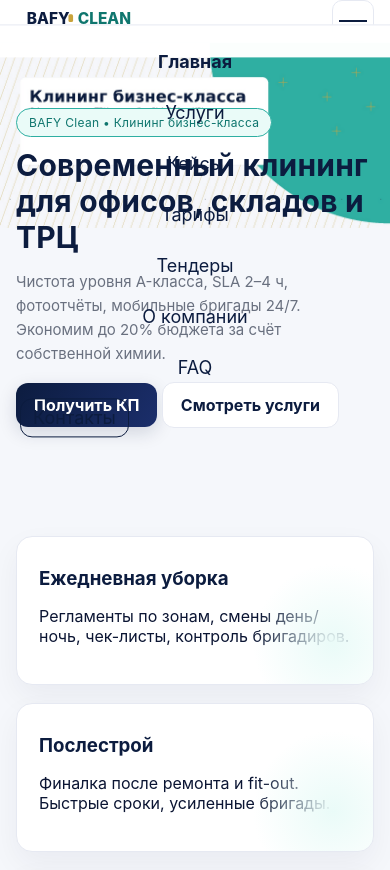
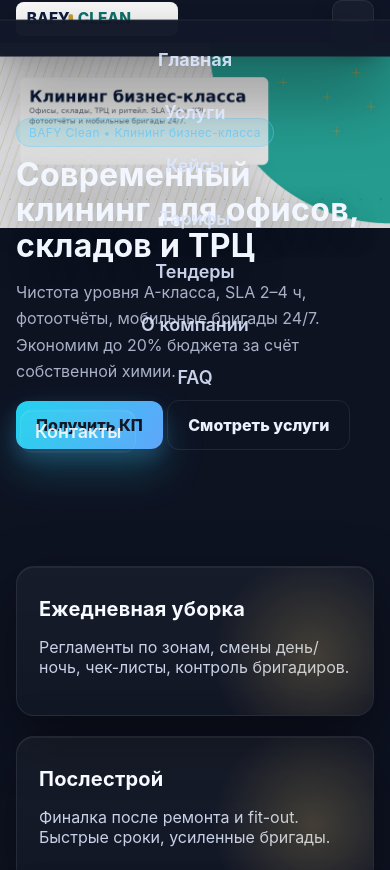
Before and after one commit to ilyakovalenko22/baby-clean-3, a plain HTML site: page index.html in a window 390 px wide. Shown: the top 870 px of the page. Drawn offline with Linux system fonts and the light colour scheme.

Commit message:
Update styles.css

```diff
--- a/styles.css
+++ b/styles.css
@@ -1,74 +1,105 @@
 
+/* BAFY Clean вЂ” v5 Dark Luxe */
 :root{
-  --bg:#F5F7FB;--panel:#FFFFFF;--ink:#0B1533;--muted:#69707F;--line:#E6E9F2;
-  --primary:#0F766E;--accent:#2EAFA2;--navy:#0C1C3F;--gold:#C9A33B;
+  --bg:#0E1322;        /* dark backdrop */
+  --panel:#121828;     /* card panels */
+  --elev:#0B1020;      /* header/nav elevated */
+  --ink:#E8ECF7;       /* main text */
+  --muted:#A9B1C6;     /* secondary text */
+  --line:rgba(255,255,255,.08);
+  --primary:#22D3EE;   /* cyan accent */
+  --accent:#2EAFA2;    /* teal */
+  --gold:#E9C46A;      /* warm micro detail */
+  --navy:#93C5FD;      /* links on dark (soft blue) */
 }
+
 *{box-sizing:border-box}
 html,body{margin:0;padding:0;background:var(--bg);color:var(--ink);font-family:Inter,system-ui,-apple-system,Segoe UI,Roboto,Helvetica,Arial,sans-serif}
-a{color:var(--primary);text-decoration:none}
+a{color:var(--navy);text-decoration:none}
 .container{max-width:1200px;margin:0 auto;padding:0 24px}
-hr{border:0;border-top:1px solid var(--line);margin:24px 0;opacity:.7}
+hr{border:0;border-top:1px solid var(--line);margin:28px 0;opacity:.8}
 
-header{position:sticky;top:0;background:rgba(255,255,255,.95);backdrop-filter:saturate(1.2) blur(10px);border-bottom:1px solid var(--line);z-index:40}
+/* HEADER */
+header{position:sticky;top:0;background:rgba(18,24,40,.85);backdrop-filter:saturate(1.4) blur(12px);border-bottom:1px solid var(--line);z-index:40;box-shadow:0 10px 30px rgba(0,0,0,.35)}
 .header-inner{display:flex;align-items:center;justify-content:space-between;gap:12px;padding:14px 0}
-nav{display:flex;align-items:center;gap:14px}
-nav a{color:var(--navy);padding:8px 4px;border-radius:8px}
-nav a:hover{background:#F0F3F9}
-.nav-cta{padding:8px 12px;border:1px solid var(--navy);border-radius:12px;color:var(--navy)}
-.burger{display:none;align-items:center;justify-content:center;width:42px;height:42px;border:1px solid var(--line);border-radius:10px;background:#fff;cursor:pointer}
-.burger span{display:block;width:20px;height:2px;background:var(--navy);margin:3px 0;transition:.25s}
+nav{display:flex;align-items:center;gap:16px}
+nav a{color:#DCE7FF;padding:10px 6px;border-radius:10px;font-weight:600;opacity:.9}
+nav a:hover{background:rgba(255,255,255,.06);opacity:1}
+.nav-cta{padding:10px 14px;border:1px solid var(--line);border-radius:12px;background:linear-gradient(180deg,rgba(255,255,255,.06),rgba(255,255,255,.02));color:#F8FAFF;box-shadow:inset 0 1px 0 rgba(255,255,255,.08)}
+.burger{display:none;align-items:center;justify-content:center;width:42px;height:42px;border:1px solid var(--line);border-radius:10px;background:rgba(255,255,255,.04);cursor:pointer;box-shadow:0 8px 20px rgba(0,0,0,.35)}
+.burger span{display:block;width:20px;height:2px;background:#E7ECF9;margin:3px 0;transition:.25s}
 
-.hero img{width:100%;display:block}
+/* HERO */
+.hero img{width:100%;display:block;filter:brightness(.88) saturate(1.05)}
 .overlay{position:relative;margin-top:-220px;padding-bottom:40px}
-.badge{display:inline-block;background:#EAFBF8;color:var(--primary);padding:6px 12px;border:1px solid var(--accent);border-radius:999px;font-size:12px;letter-spacing:.3px}
-h1{font-size:46px;margin:12px 0;color:var(--navy);letter-spacing:.2px}
-.lead{color:var(--muted);max-width:880px;line-height:1.6}
+.badge{display:inline-block;background:rgba(34,211,238,.15);color:#7DD3FC;padding:6px 12px;border:1px solid rgba(125,211,252,.4);border-radius:999px;font-size:12px;letter-spacing:.35px}
+h1{font-size:50px;margin:12px 0;color:#F2F6FF;letter-spacing:.3px;line-height:1.1;text-shadow:0 10px 30px rgba(0,0,0,.35)}
+.lead{color:var(--muted);max-width:900px;line-height:1.65;font-size:18px}
 
-.section{padding:68px 0;border-bottom:1px solid var(--line)}
-.cards{display:grid;grid-template-columns:repeat(3,1fr);gap:18px}
-.card{background:var(--panel);border:1px solid var(--line);padding:22px;border-radius:16px;box-shadow:0 12px 30px rgba(12,28,63,.05);position:relative;overflow:hidden}
-.card:before{content:'';position:absolute;inset:auto -40px -40px auto;width:160px;height:160px;background:radial-gradient(closest-side,#EAFBF8,rgba(234,251,248,0));transform:rotate(15deg)}
-.card h3{margin:8px 0;color:var(--navy)}
-.kpis{display:grid;grid-template-columns:repeat(4,1fr);gap:16px}
-.kpi{background:var(--panel);border:1px solid var(--line);padding:22px;border-radius:14px;text-align:center}
-.kpi .num{font-size:28px;font-weight:800;color:var(--navy)}
+/* SECTIONS */
+.section{padding:76px 0;border-bottom:1px solid var(--line)}
+.cards{display:grid;grid-template-columns:repeat(3,1fr);gap:20px}
+.card{background:linear-gradient(180deg,rgba(255,255,255,.04),rgba(255,255,255,.02));border:1px solid var(--line);padding:22px;border-radius:18px;position:relative;overflow:hidden;box-shadow:
+  0 20px 60px rgba(0,0,0,.45),
+  inset 0 1px 0 rgba(255,255,255,.06);
+}
+.card:before{content:'';position:absolute;inset:auto -40px -40px auto;width:200px;height:200px;background:radial-gradient(closest-side,rgba(233,196,106,.22),rgba(233,196,106,0));transform:rotate(15deg);filter:blur(.5px)}
+.card h3{margin:8px 0 6px;color:#F7FAFF;font-size:20px;letter-spacing:.2px}
+.card p{color:#C8D1E6}
 
-.grid-2{display:grid;grid-template-columns:1fr 1fr;gap:24px}
-.cta{display:inline-block;background:linear-gradient(120deg,var(--navy),#1B2E6B);color:#fff;font-weight:700;padding:12px 18px;border-radius:12px;box-shadow:0 6px 18px rgba(12,28,63,.15)}
-.cta.secondary{background:#fff;color:var(--navy);border:1px solid var(--line);box-shadow:none}
+/* KPI */
+.kpis{display:grid;grid-template-columns:repeat(4,1fr);gap:18px}
+.kpi{background:linear-gradient(180deg,rgba(255,255,255,.03),rgba(255,255,255,.01));border:1px solid var(--line);padding:24px;border-radius:16px;text-align:center;box-shadow:0 16px 40px rgba(0,0,0,.4), inset 0 1px 0 rgba(255,255,255,.05)}
+.kpi .num{font-size:30px;font-weight:900;color:#F5FAFF;text-shadow:0 6px 20px rgba(0,0,0,.5)}
+.kpi div:last-child{color:#B8C2DA}
+
+/* Layout utils */
+.grid-2{display:grid;grid-template-columns:1fr 1fr;gap:28px}
+.cta{display:inline-block;background:linear-gradient(120deg,#22D3EE,#60A5FA);color:#0B1020;font-weight:800;padding:14px 20px;border-radius:12px;border:0;box-shadow:0 20px 40px rgba(34,211,238,.25), 0 8px 18px rgba(96,165,250,.2)}
+.cta.secondary{background:transparent;color:#EAF2FF;border:1px solid var(--line);box-shadow:none}
 .gallery{display:grid;grid-template-columns:repeat(2,1fr);gap:18px}
-.gallery img{border-radius:14px;border:1px solid var(--line);box-shadow:0 10px 26px rgba(12,28,63,.06)}
+.gallery img{border-radius:14px;border:1px solid var(--line);box-shadow:
+  0 18px 48px rgba(0,0,0,.5),
+  inset 0 1px 0 rgba(255,255,255,.05); filter:brightness(.95)}
 
-.table{width:100%;border-collapse:collapse;background:var(--panel);border-radius:12px;overflow:hidden}
+/* Tables */
+.table{width:100%;border-collapse:collapse;background:linear-gradient(180deg,rgba(255,255,255,.03),rgba(255,255,255,.01));border-radius:12px;overflow:hidden;border:1px solid var(--line);box-shadow:0 16px 40px rgba(0,0,0,.4)}
 .table th,.table td{border-bottom:1px solid var(--line);padding:14px;text-align:left}
-.table th{background:#F3F5FA;color:#334155}
+.table th{background:rgba(255,255,255,.04);color:#E7EEFF}
+.table td{color:#C9D2E8}
 
+/* Forms */
 form{display:grid;grid-template-columns:1fr 1fr;gap:12px;margin-top:12px}
-form input,form textarea,form select{padding:12px;border-radius:10px;border:1px solid var(--line);background:#FFFFFF;color:var(--ink)}
+form input,form textarea,form select{padding:12px;border-radius:10px;border:1px solid var(--line);background:rgba(255,255,255,.04);color:#F1F6FF}
+form input::placeholder,form textarea::placeholder{color:#A8B1C7}
 form textarea{grid-column:span 2;min-height:120px}
 form button{grid-column:span 2}
+form input:focus,form textarea:focus,form select:focus{outline:none;box-shadow:0 0 0 3px rgba(34,211,238,.25)}
 
-footer{padding:44px 0;color:#4B5563}
-blockquote{margin:0;padding:16px;border-left:4px solid var(--gold);background:#FFF7E2;border-radius:8px;color:#6B5E00}
+/* Footer */
+footer{padding:48px 0;color:#A9B1C6}
+blockquote{margin:0;padding:16px;border-left:4px solid var(--gold);background:rgba(233,196,106,.08);border-radius:8px;color:#F5E6B8}
 
-@media(max-width:980px){
+/* Tablet */
+@media (max-width: 980px){
   .cards{grid-template-columns:1fr 1fr}
   .kpis{grid-template-columns:1fr 1fr}
   .gallery{grid-template-columns:1fr}
   .grid-2{grid-template-columns:1fr}
-  .overlay{margin-top:-180px}
-  h1{font-size:38px}
+  .overlay{margin-top:-160px}
+  h1{font-size:42px}
   .burger{display:flex}
   nav{
-    position:fixed; inset:64px 0 0 0; background:rgba(255,255,255,.98); border-top:1px solid var(--line);
-    display:flex; flex-direction:column; gap:10px; padding:16px 20px;
+    position:fixed; inset:64px 0 0 0; background:rgba(18,24,40,.98); border-top:1px solid var(--line);
+    display:flex; flex-direction:column; gap:12px; padding:18px 20px;
     transform:translateY(-120%); transition:transform .25s ease; z-index:45;
+    box-shadow:0 30px 70px rgba(0,0,0,.55);
   }
-  nav a{font-size:18px; padding:10px 2px}
+  nav a{font-size:18px; padding:10px 4px}
   .nav-cta{align-self:flex-start}
   body.nav-open nav{ transform:translateY(0); }
   .nav-backdrop{
-    position:fixed; inset:0; background:rgba(12,28,63,.35);
+    position:fixed; inset:0; background:rgba(0,0,0,.45);
     opacity:0; pointer-events:none; transition:opacity .25s; z-index:44;
   }
   body.nav-open .nav-backdrop{ opacity:1; pointer-events:auto; }
@@ -77,11 +108,12 @@ blockquote{margin:0;padding:16px;border-left:4px solid var(--gold);background:#F
   body.nav-open .burger span:nth-child(3){transform:translateY(-5px) rotate(-45deg)}
 }
 
-@media(max-width:600px){
+/* Mobile */
+@media (max-width: 600px){
   .container{padding:0 16px}
-  .overlay{margin-top:-120px;padding-bottom:24px}
-  h1{font-size:30px;margin:10px 0}
-  .lead{font-size:15px}
+  .overlay{margin-top:-110px;padding-bottom:24px}
+  h1{font-size:32px;margin:10px 0}
+  .lead{font-size:16px}
   .cards{grid-template-columns:1fr}
   form{grid-template-columns:1fr}
   form textarea,form button{grid-column:span 1}
```
